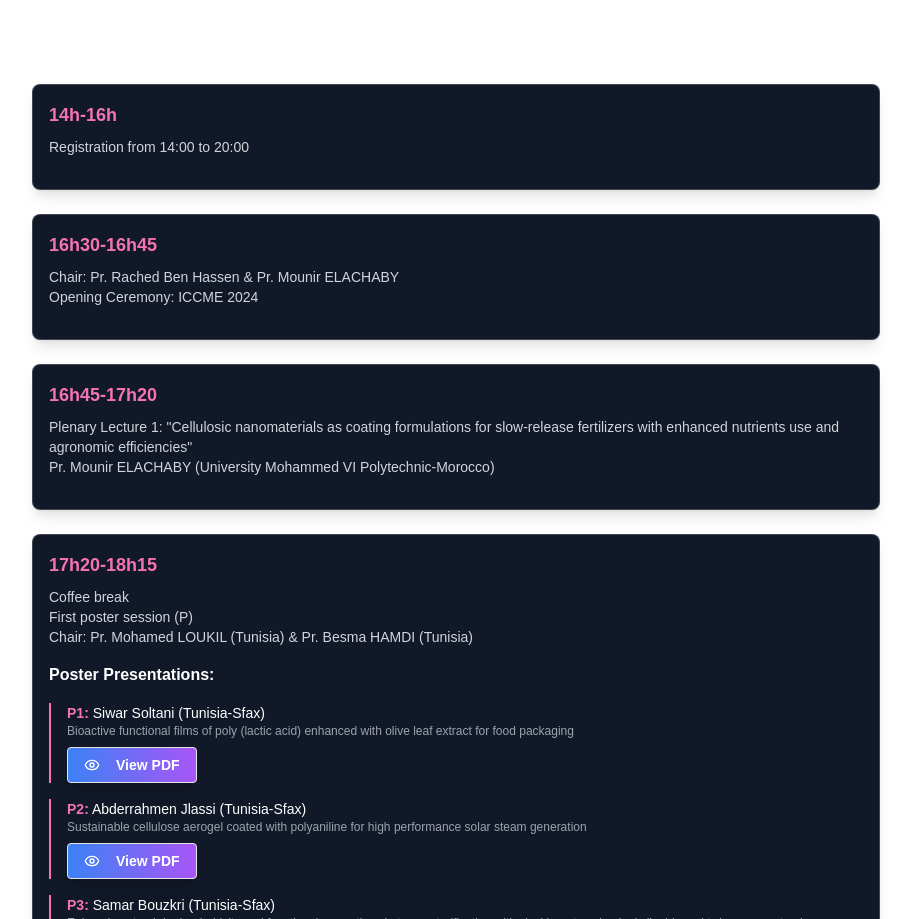
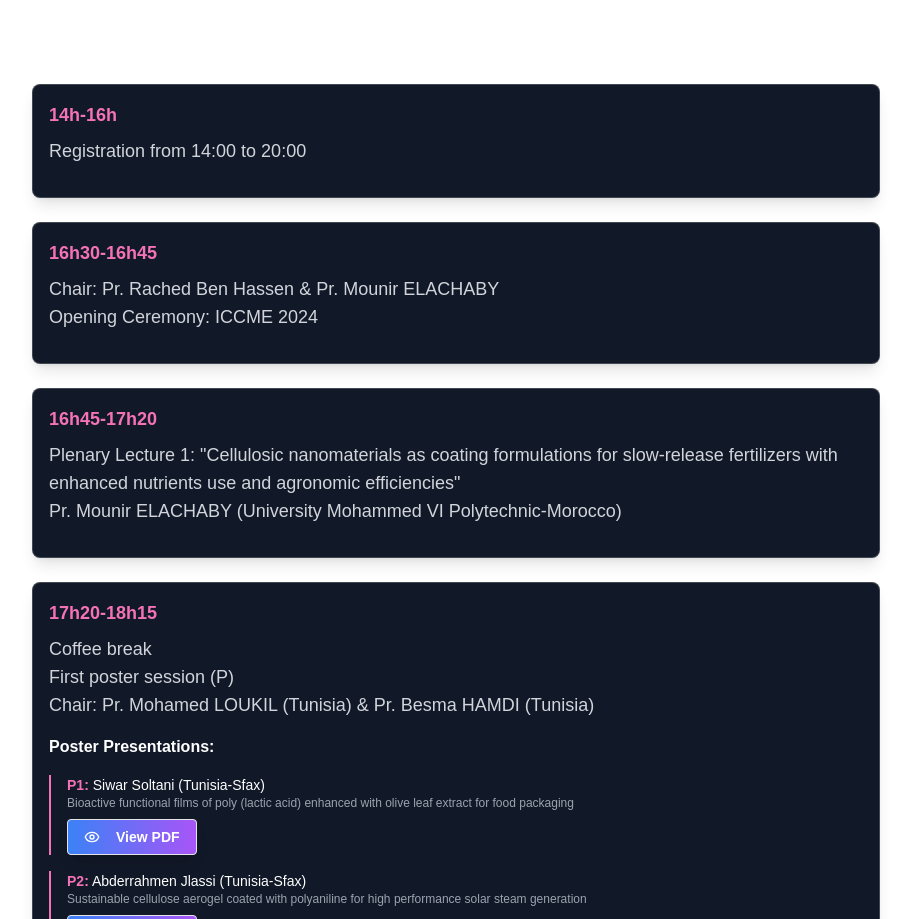
Before and after one commit to montatriki/ICCME2024, a Next.js app: page / in a window 1280 px wide. Shown: the part 1040-1959 px from the top of the page, without its empty margins (184-1095 px from the left). Built offline with nearby package versions, Linux system fonts and the light colour scheme.

Commit message:
Update ScientificProgram.tsx
addmlo

```diff
--- a/src/components/ScientificProgram.tsx
+++ b/src/components/ScientificProgram.tsx
@@ -47,7 +47,7 @@
               className="border border-white/20 rounded-lg p-4 bg-gray-900 shadow-lg"
             >
               <p className="text-lg font-semibold mb-2 text-pink-400">{item.time}</p>
-              <p className="text-sm text-gray-300 whitespace-pre-line mb-4">{item.activity}</p>
+              <p className="text-lg text-gray-300 whitespace-pre-line mb-4">{item.activity}</p>
               {item.posters && (
                 <div className="mt-4 space-y-4">
                   <p className="text-md font-semibold text-white">Poster Presentations:</p>
```
